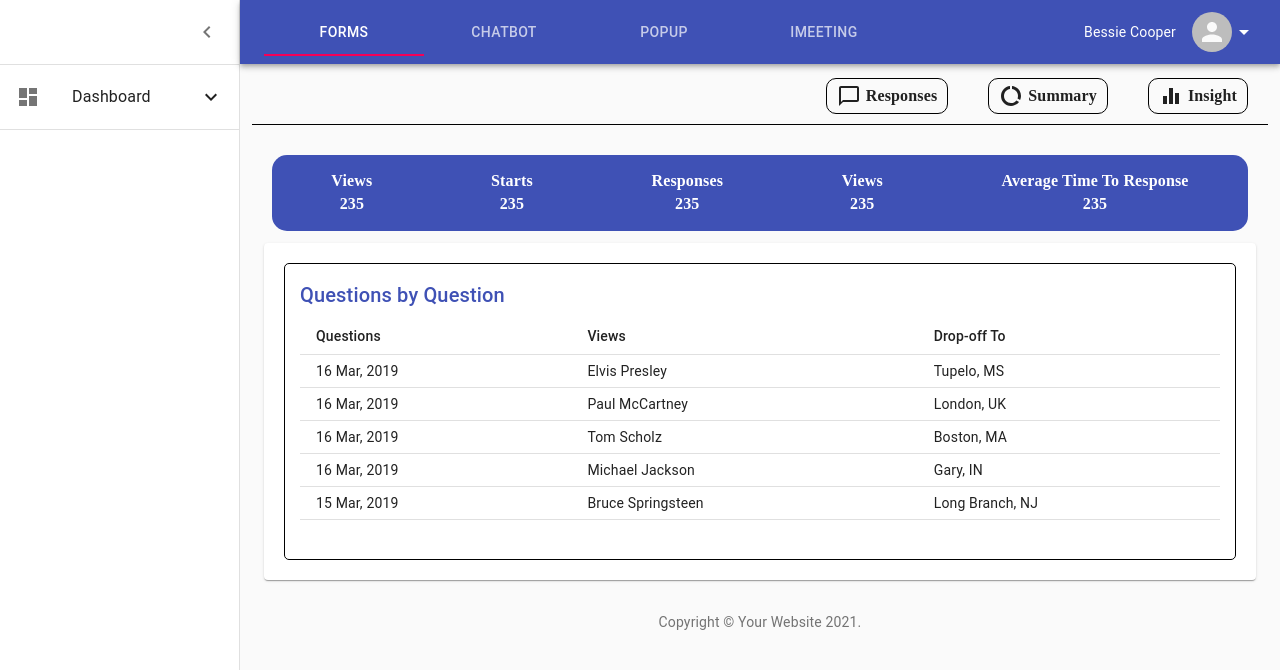
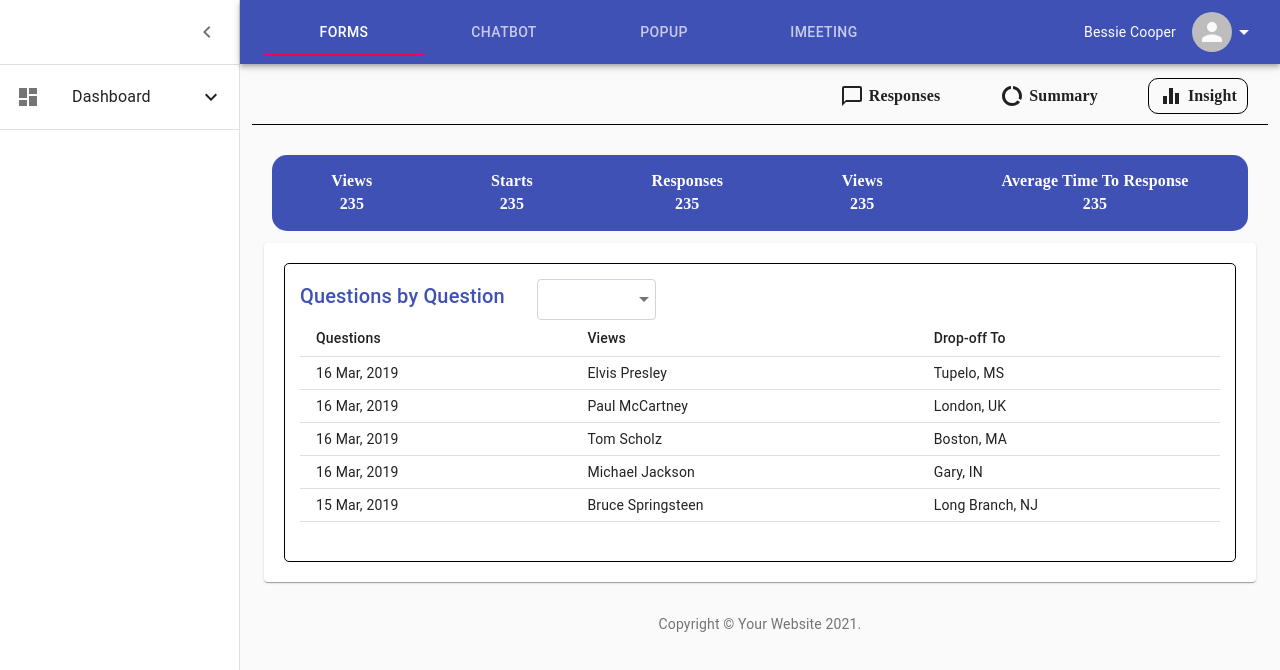
Before and after one commit to ahmadnoorniazi/timely-reply, a React (Create React App) app: page / in a window 1280 px wide. Shown: the top 670 px of the page. Built offline with nearby package versions, Linux system fonts and the light colour scheme.

Commit message:
Add dashboard changes

```diff
--- a/src/Components/Dashboard/Orders.jsx
+++ b/src/Components/Dashboard/Orders.jsx
@@ -7,6 +7,7 @@ import TableCell from '@material-ui/core/TableCell';
 import TableHead from '@material-ui/core/TableHead';
 import TableRow from '@material-ui/core/TableRow';
 import Title from './Title';
+import Select from './Select'
 
 // Generate Order Data
 function createData(id, date, name, shipTo, paymentMethod, amount) {
@@ -34,7 +35,12 @@ const useStyles = makeStyles((theme) => ({
     margin: "20px",
     padding: "15px",
     borderRadius: "5px",
-  }
+  },
+  topHeader: {
+    display: "flex",
+    alignItems: "center",
+  },
+
 }));
 
 export default function Orders() {
@@ -42,7 +48,10 @@ export default function Orders() {
   return (
     <React.Fragment>
       <div  className={classes.main}>
+        <div className={classes.topHeader}>
       <Title>Questions by Question</Title>
+      <Select />
+      </div>
       <Table size="small">
         <TableHead>
           <TableRow>
--- /dev/null
+++ b/src/Components/Dashboard/Select.jsx
@@ -0,0 +1,81 @@
+import React from 'react';
+import { makeStyles, withStyles } from '@material-ui/core/styles';
+import InputLabel from '@material-ui/core/InputLabel';
+import FormControl from '@material-ui/core/FormControl';
+import NativeSelect from '@material-ui/core/NativeSelect';
+import InputBase from '@material-ui/core/InputBase';
+
+const useStyles = makeStyles((theme) => ({
+  formControl: {
+    margin: theme.spacing(1),
+    minWidth: 120,
+  },
+  selectEmpty: {
+    marginTop: theme.spacing(2),
+  },
+   selectMain: {
+    marginLeft: theme.spacing(4),
+  },
+}));
+
+const BootstrapInput = withStyles((theme) => ({
+  root: {
+    'label + &': {
+      marginTop: theme.spacing(3),
+    },
+  },
+  input: {
+    borderRadius: 4,
+    position: 'relative',
+    backgroundColor: theme.palette.background.paper,
+    border: '1px solid #ced4da',
+    fontSize: 16,
+    padding: '10px 26px 10px 12px',
+    transition: theme.transitions.create(['border-color', 'box-shadow']),
+    // Use the system font instead of the default Roboto font.
+    fontFamily: [
+      '-apple-system',
+      'BlinkMacSystemFont',
+      '"Segoe UI"',
+      'Roboto',
+      '"Helvetica Neue"',
+      'Arial',
+      'sans-serif',
+      '"Apple Color Emoji"',
+      '"Segoe UI Emoji"',
+      '"Segoe UI Symbol"',
+    ].join(','),
+    '&:focus': {
+      borderRadius: 4,
+      borderColor: '#80bdff',
+      boxShadow: '0 0 0 0.2rem rgba(0,123,255,.25)',
+    },
+  },
+}))(InputBase);
+
+export default function NativeSelects() {
+  const classes = useStyles();
+  const [state, setState] = React.useState("");
+
+  const handleChange = (event) => {
+    const name = event.target.name;
+    setState(event.target.value,);
+  };
+
+  return (
+    <div className={classes.selectMain}>
+       <FormControl className={classes.margin}>
+        <NativeSelect
+          id="demo-customized-select-native"
+          value={state}
+          onChange={handleChange}
+          input={<BootstrapInput />}
+        >
+          <option aria-label="None" value="" />
+          <option value={10}>last month</option>
+          <option value={20}>last week</option>
+        </NativeSelect>
+      </FormControl>
+    </div>
+  );
+}
--- a/src/Components/Dashboard/Tabs.jsx
+++ b/src/Components/Dashboard/Tabs.jsx
@@ -79,9 +79,6 @@ const useStyles = makeStyles((theme) => ({
     display: "flex",
     alignItems: "center",
     padding: "5px 10px",
-    border:"1px solid #000000",
-    boxSizing: "border-box",
-    borderRadius:"10px",
   },
   tabText: {
      margin: 0,
@@ -90,6 +87,12 @@ const useStyles = makeStyles((theme) => ({
       fontSize: "16px",
       fontWeight: 600,
       fontFamily: "Poppins",
+  },
+  border: {
+
+    border:"1px solid #000000",
+    boxSizing: "border-box",
+    borderRadius:"10px",
   }
 
 }));
@@ -105,7 +108,7 @@ export default function ScrollableTabsButtonPrevent() {
   return (
     <div className={classes.root}>
       <div className={classes.tabContainer}>
-        <div className={classes.tabItem}>
+        <div className={`${classes.tabItem} ${classes.border}`}>
            <EqualizerIcon />
            <p className={classes.tabText}>Insight</p>
         </div>
```
